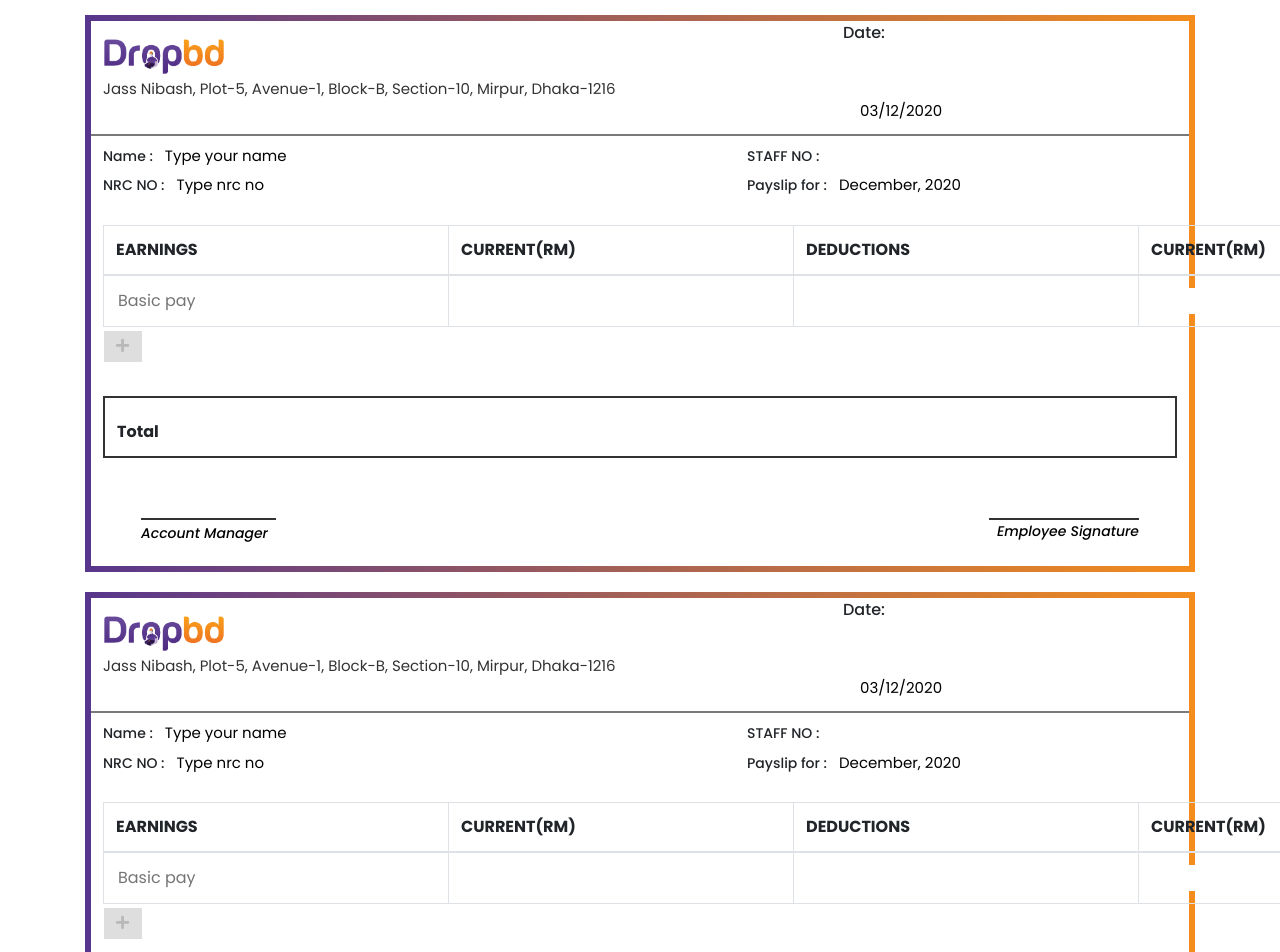
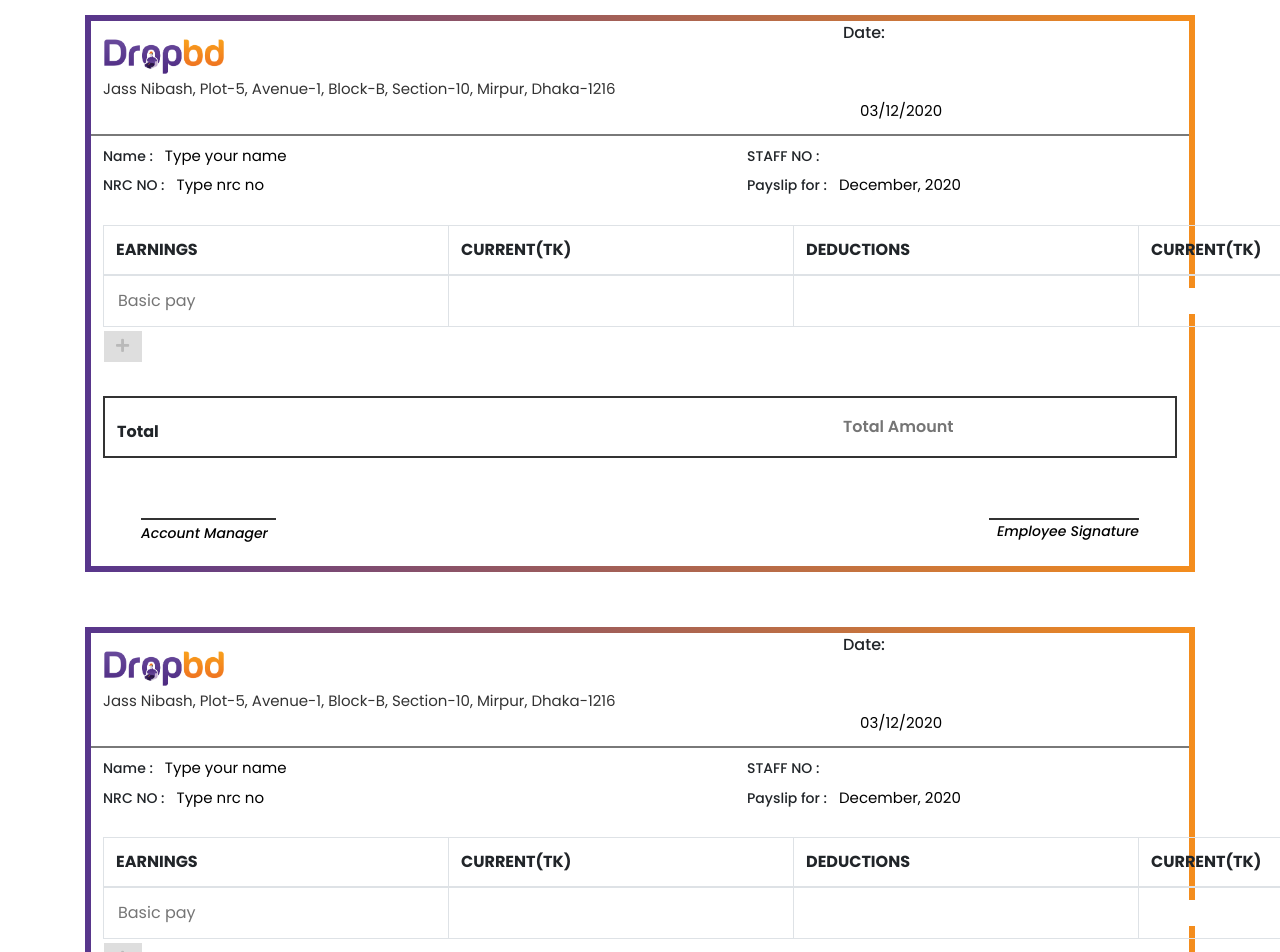
Before and after one commit to RomanSFE/payment-slip-invoice, a React (Create React App) app: page / in a window 1280 px wide. Shown: the top 952 px of the page. Built offline with nearby package versions, Linux system fonts and the light colour scheme.

Commit message:
css change

```diff
--- a/src/App.css
+++ b/src/App.css
@@ -4,7 +4,7 @@
 }
 .drop-bd-payment-slip-print-main-section {
   margin-top: 15px;
-  margin-bottom: 20px;
+  margin-bottom: 55px;
 }
 
 .drop-bd-payment-slip-print-main-section-booxxx-bgg {
--- a/src/components/HomePage.js
+++ b/src/components/HomePage.js
@@ -103,9 +103,9 @@ export default class HomePage extends Component {
                                     <thead>
                                         <tr>
                                             <th scope="col col-6" className="earnninng-extrs">EARNINGS</th>
-                                            <th scope="col col-6">CURRENT(RM)</th>
+                                            <th scope="col col-6">CURRENT(TK)</th>
                                             <th scope="col col-6" className="earnninng-extrs">DEDUCTIONS</th>
-                                            <th scope="col col-6">CURRENT(RM)</th>
+                                            <th scope="col col-6">CURRENT(TK)</th>
                                         </tr>
                                     </thead>
 
@@ -140,7 +140,7 @@ export default class HomePage extends Component {
                                             <th scope="col col-6" className="earnninng-extrsx">Total</th>
                                             <th scope="col col-6" className="ffonntt-pplstp-bold-ex"></th>
                                             <th scope="col col-6" className="earnninng-extrsx ffonntt-pplstp-bold-exx"></th>
-                                            <th scope="col col-6" className="ffonntt-pplstp-bold-neww"><input type="text"/></th>
+                                            <th scope="col col-6" className="ffonntt-pplstp-bold-neww"><input type="text" placeholder="Total Amount"/></th>
                                         </tr>
                                     </thead>
                                     </table>
@@ -227,9 +227,9 @@ export default class HomePage extends Component {
                                     <thead>
                                         <tr>
                                             <th scope="col col-6" className="earnninng-extrs">EARNINGS</th>
-                                            <th scope="col col-6">CURRENT(RM)</th>
+                                            <th scope="col col-6">CURRENT(TK)</th>
                                             <th scope="col col-6" className="earnninng-extrs">DEDUCTIONS</th>
-                                            <th scope="col col-6">CURRENT(RM)</th>
+                                            <th scope="col col-6">CURRENT(TK)</th>
                                         </tr>
                                     </thead>
 
@@ -264,7 +264,7 @@ export default class HomePage extends Component {
                                             <th scope="col col-6" className="earnninng-extrsx">Total</th>
                                             <th scope="col col-6" className="ffonntt-pplstp-bold-ex"></th>
                                             <th scope="col col-6" className="earnninng-extrsx ffonntt-pplstp-bold-exx"></th>
-                                            <th scope="col col-6" className="ffonntt-pplstp-bold-neww"><input type="text"/></th>
+                                            <th scope="col col-6" className="ffonntt-pplstp-bold-neww"><input type="text" placeholder="Total Amount"/></th>
                                         </tr>
                                     </thead>
                                     </table>
```
